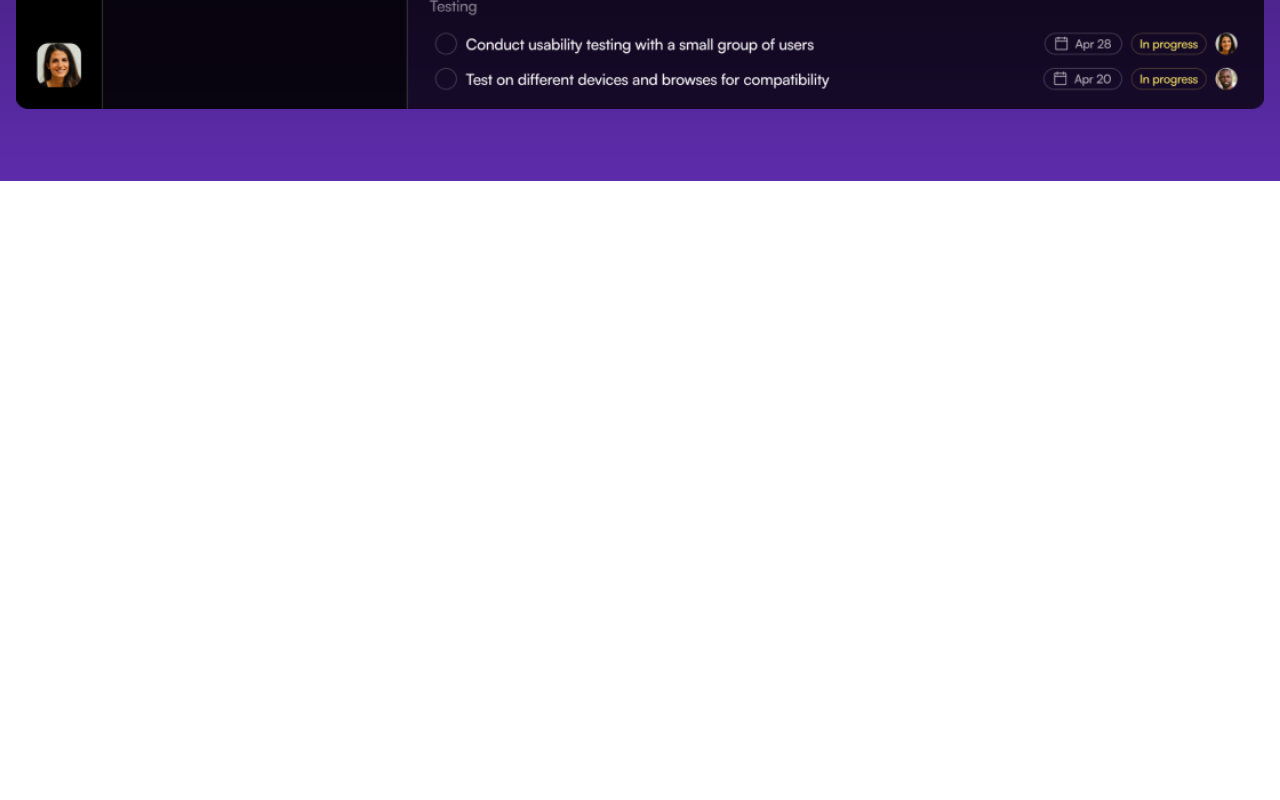
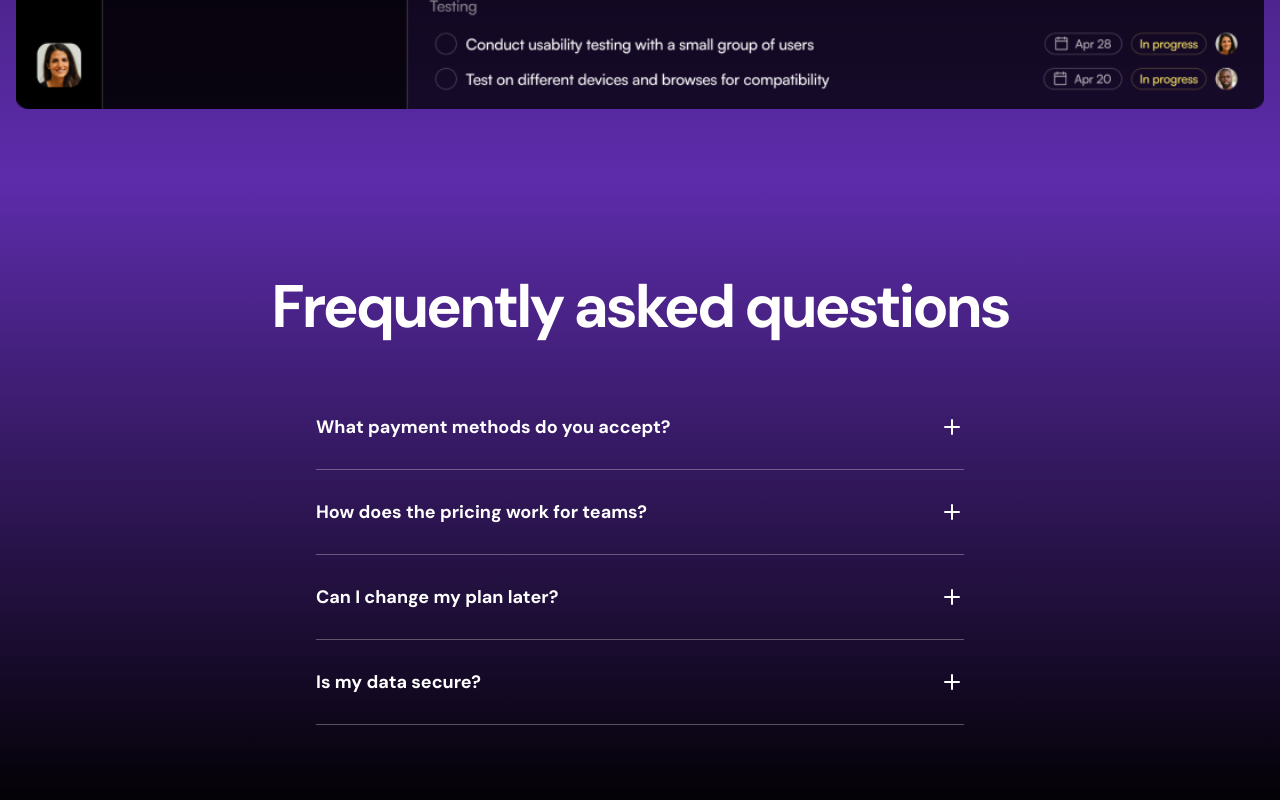
Before and after one commit to AymaneMehdi/Dark-Landing-Page-Task-Flow, a Next.js app: page / in a window 1280 px wide. Shown: the part 2686-3486 px from the top of the page. Before the commit the page ends 2867 px from the top, so only its background shows below. Built offline with nearby package versions, Linux system fonts and the light colour scheme.

Commit message:
Add FAQs section with accordion functionality and animations.

```diff
--- a/src/app/page.tsx
+++ b/src/app/page.tsx
@@ -4,6 +4,7 @@ import { Hero } from "@/components/Hero";
 import { LogoTicker } from "@/components/LogoTicker";
 import { Features } from "@/components/Features";
 import { ProductShowcase } from "@/components/ProductShowcase";
+import { FAQs } from "@/components/FAQs";
 export default function Home() {
   return (
     <>
@@ -13,6 +14,7 @@ export default function Home() {
       <LogoTicker />
       <Features />
       <ProductShowcase />
+      <FAQs />
     </>
   );
 }
--- /dev/null
+++ b/src/components/FAQs.tsx
@@ -0,0 +1,81 @@
+"use client";
+import clsx from "clsx";
+import PlusIcon from "../assets/icons/plus.svg";
+import MinusIcon from "../assets/icons/minus.svg";
+import { useState } from "react";
+import { motion, AnimatePresence } from "framer-motion";
+const items = [
+  {
+    question: "What payment methods do you accept?",
+    answer:
+      "We accept all major credit cards, PayPal, and various other payment methods depending on your location. Please contact our support team for more information on accepted payment methods in your region.",
+  },
+  {
+    question: "How does the pricing work for teams?",
+    answer:
+      "Our pricing is per user, per month. This means you only pay for the number of team members you have on your account. Discounts are available for larger teams and annual subscriptions.",
+  },
+  {
+    question: "Can I change my plan later?",
+    answer:
+      "Yes, you can upgrade or downgrade your plan at any time. Changes to your plan will be prorated and reflected in your next billing cycle.",
+  },
+  {
+    question: "Is my data secure?",
+    answer:
+      "Security is our top priority. We use state-of-the-art encryption and comply with the best industry practices to ensure that your data is stored securely and accessed only by authorized users.",
+  },
+];
+
+const AccordionItem = ({
+  question,
+  answer,
+}: {
+  question: string;
+  answer: string;
+}) => {
+  const [isOpen, setIsOpen] = useState(false);
+  return (
+    <div
+      className="py-7 border-b border-white/30"
+      onClick={() => setIsOpen(!isOpen)}
+    >
+      <div className="flex items-center ">
+        <span className="flex-1 text-lg font-bold">{question}</span>
+        {isOpen ? <MinusIcon /> : <PlusIcon />}
+      </div>
+      <AnimatePresence>
+        {isOpen && (
+          <motion.p
+            initial={{ opacity: 0, height: 0, marginTop: 0 }}
+            animate={{ opacity: 1, height: "auto", marginTop: "16px" }}
+            exit={{ opacity: 0, height: 0, marginTop: 0 }}
+          >
+            {answer}
+          </motion.p>
+        )}
+      </AnimatePresence>
+    </div>
+  );
+};
+
+export const FAQs = () => {
+  return (
+    <div className="bg-black text-white bg-gradient-to-b from-[#5D2CAB] to-black py-[72px] sm:py-24">
+      <div className="container">
+        <h2 className="text-center text-4xl sm:text-5xl lg:text-6xl font-bold tracking-tighter max-w-3xl mx-auto">
+          Frequently asked questions
+        </h2>
+        <div className="mt-12 max-w-[648px] mx-auto">
+          {items.map((item, index) => (
+            <AccordionItem
+              key={index}
+              question={item.question}
+              answer={item.answer}
+            />
+          ))}
+        </div>
+      </div>
+    </div>
+  );
+};
```
